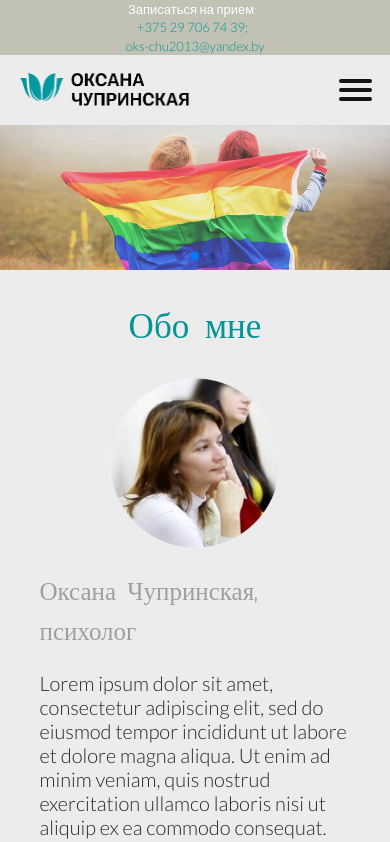
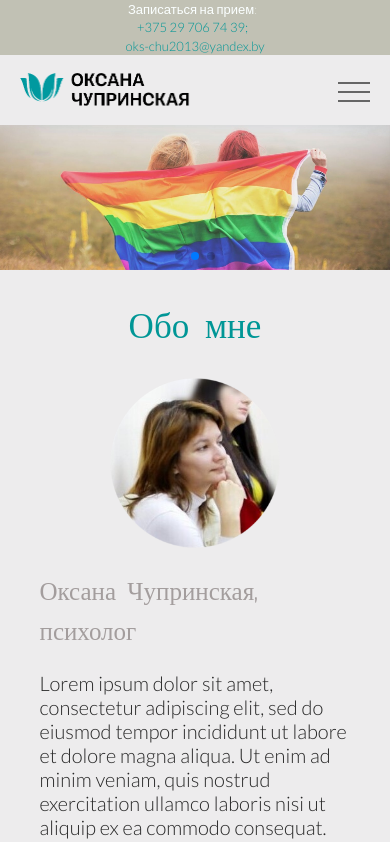
Before and after one commit to eric-bel/oxanapsy, a React (Create React App) app: page / in a window 390 px wide. Shown: the top 842 px of the page. Built offline with nearby package versions, Linux system fonts and the light colour scheme.

Commit message:
burgerMenu done

```diff
--- a/src/components/Header/HeaderNav/BurgerMenu/BurgerMenu.jsx
+++ b/src/components/Header/HeaderNav/BurgerMenu/BurgerMenu.jsx
@@ -1,21 +1,113 @@
 import s from "./BurgerMenu.module.css";
+import { NavLink } from "react-router-dom";
+import { useState } from "react";
 
 const BurgerMenu = () => {
+  const [isNavOpen, setIsNavOpen] = useState(false);
   return (
-    <section className={s.top_nav}>
-      <input id={s.menu_toggle} type="checkbox" />
-      <label className={s.menu_button_container} htmlFor={s.menu_toggle}>
-        <div className={s.menu_button}></div>
-      </label>
-      <ul className={s.menu}>
-        <li>One</li>
-        <li>Two</li>
-        <li>Three</li>
-        <li>Four</li>
-        <li>Five</li>
-      </ul>
-    </section>
+    <div className={s.burger_menu}>
+      <nav>
+        <section className={s.section}>
+          <div
+            className={s.burger_menu_icon}
+            onClick={() => setIsNavOpen((prev) => !prev)}
+          >
+            <span className={s.span}></span>
+            <span className={s.span}></span>
+            <span className={s.span}></span>
+          </div>
+
+          <div className={isNavOpen ? "showMenuNav" : "hideMenuNav"}>
+            <div
+              className={s.svg_container}
+              onClick={() => setIsNavOpen(false)}
+            >
+              <svg
+                className={s.svg}
+                viewBox="0 0 24 24"
+                fill="none"
+                stroke="currentColor"
+                strokeWidth="3"
+                strokeLinecap="round"
+                strokeLinejoin="round"
+              >
+                <line x1="18" y1="6" x2="6" y2="18" />
+                <line x1="6" y1="6" x2="18" y2="18" />
+              </svg>
+            </div>
+            <ul className={s.ul}>
+              <NavLink
+                className={s.nav_link}
+                onClick={() => setIsNavOpen(false)}
+                style={({ isActive }) => {
+                  return {
+                    display: "block",
+                    color: isActive ? "#00b5b5" : "",
+                  };
+                }}
+                to="/"
+              >
+                Главная
+              </NavLink>
+              <NavLink
+                className={s.nav_link}
+                onClick={() => setIsNavOpen(false)}
+                style={({ isActive }) => {
+                  return {
+                    color: isActive ? "#00b5b5" : "",
+                  };
+                }}
+                to="/about"
+              >
+                Обо мне
+              </NavLink>
+              <NavLink
+                className={s.nav_link}
+                onClick={() => setIsNavOpen(false)}
+                to="/services"
+              >
+                Услуги
+              </NavLink>
+              <NavLink
+                className={s.nav_link}
+                onClick={() => setIsNavOpen(false)}
+                to="/promotions"
+              >
+                Статьи
+              </NavLink>
+              {/* <ScrollNavLink
+                  to="contact"
+                  spy={true}
+                  smooth={true}
+                  className="border-b border-gray-400 uppercase hover:text-[#16a34a]"
+                  onClick={() => setIsNavOpen(false)}
+                >
+                  Контакты
+                </ScrollNavLink> */}
+            </ul>
+          </div>
+        </section>
+      </nav>
+      <style>{`
+      .hideMenuNav {
+        display: none;
+      }
+      .showMenuNav {
+        display: block;
+        position: absolute;
+        width: 100%;
+        height: 60vh;
+        top: 0;
+        left: 0;
+        background: #edeced;
+        z-index: 10;
+        display: flex;
+        flex-direction: column;
+        justify-content: center;
+        align-items: center;
+      }
+    `}</style>
+    </div>
   );
 };
-
 export default BurgerMenu;
--- a/src/components/Header/HeaderNav/BurgerMenu/BurgerMenu.module.css
+++ b/src/components/Header/HeaderNav/BurgerMenu/BurgerMenu.module.css
@@ -1,116 +1,74 @@
-.top_nav {
-  display: none;
-  flex-direction: row;
-  align-items: center;
-  justify-content: space-between;
-  background-color: inherit;
-  color: #141212;
-  height: auto;
-}
-
-.menu {
-  display: flex;
-  flex-direction: row;
-  list-style-type: none;
-  margin: 0;
-  padding: 0;
-}
-
-.menu > li {
-  margin: 0 1rem;
-  overflow: hidden;
-}
-
-.menu_button_container {
-  display: none;
-  height: 100%;
-  width: 30px;
-  cursor: pointer;
-  flex-direction: column;
-  justify-content: center;
-  align-items: center;
-}
-
-#menu_toggle {
+.burger_menu {
   display: none;
 }
 
-.menu_button,
-.menu_button::before,
-.menu_button::after {
-  display: block;
-  background-color: #141212;
-  position: absolute;
-  height: 4px;
-  width: 33px;
-  transition: transform 400ms cubic-bezier(0.23, 1, 0.32, 1);
-  border-radius: 2px;
+.section {
+  display: flex;
 }
 
-.menu_button::before {
-  content: "";
-  margin-top: -9px;
+.burger_menu_icon {
+  margin-top: 0.3rem;
+  display: flex;
+  flex-direction: column;
+  justify-content: space-between;
+  height: 20px;
+}
+.burger_menu_icon:hover {
+  cursor: pointer;
 }
 
-.menu_button::after {
-  content: "";
-  margin-top: 9px;
+.span {
+  display: block;
+  height: 2px;
+  width: 2rem;
+  background-color: #666666;
 }
 
-#menu_toggle:checked + .menu_button_container .menu_button::before {
-  margin-top: 0px;
-  transform: rotate(405deg);
+.svg_container {
+  position: absolute;
+  top: 0;
+  right: 0;
+  padding: 1.75rem;
 }
 
-#menu_toggle:checked + .menu_button_container .menu_button {
-  background: rgba(255, 255, 255, 0);
+.svg {
+  height: 1.75rem;
+  width: 1.75rem;
+  color: rgb(75 85 99);
 }
 
-#menu_toggle:checked + .menu_button_container .menu_button::after {
-  margin-top: 0px;
-  transform: rotate(-405deg);
+.svg:hover {
+  cursor: pointer;
+}
+
+/* min-h-[250px] text-[#091D3E] */
+
+.ul {
+  display: flex;
+  flex-direction: column;
+  align-items: center;
+  justify-content: space-evenly;
+  height: 40%;
+  font-family: var(--main--title--font);
+  color: var(--main--grey--text--color);
+}
+
+.nav_link {
+  color: var(--main--grey--text--color);
+}
+
+.nav_link:hover {
+  color: #00b5b5;
+  text-decoration: none;
+  border-bottom: 1px solid #009696;
+  padding-bottom: 3px;
 }
 
 @media (max-width: 890px) {
-  .top_nav {
+  .burger_menu {
     display: flex;
-  }
-  .menu_button_container {
-    display: flex;
-  }
-  .menu {
-    position: absolute;
-    top: 66px;
-    margin-top: 50px;
-    left: 0;
-    flex-direction: column;
+    align-items: center;
     width: 100%;
-    justify-content: center;
-    align-items: center;
-  }
-  #menu_toggle ~ .menu li {
-    height: 0;
-    margin: 0;
-    padding: 0;
-    border: 0;
-    transition: height 400ms cubic-bezier(0.23, 1, 0.32, 1);
-  }
-  #menu_toggle:checked ~ .menu li {
-    border: 1px solid #333;
-    height: 2.5em;
-    padding: 0.5em;
-    transition: height 400ms cubic-bezier(0.23, 1, 0.32, 1);
-  }
-  .menu > li {
-    display: flex;
-    justify-content: center;
-    margin: 0;
-    padding: 0.5em 0;
-    width: 100%;
-    color: white;
-    background-color: #222;
-  }
-  .menu > li:not(:last-child) {
-    border-bottom: 1px solid #444;
+    justify-content: flex-end;
   }
 }
--- a/src/components/Header/HeaderNav/HeaderNav.module.css
+++ b/src/components/Header/HeaderNav/HeaderNav.module.css
@@ -31,14 +31,14 @@
 }
 .ul > li:hover {
   cursor: pointer;
-  color: #009696;
+  color: #00b5b5;
   text-decoration: none;
   border-bottom: 1px solid #009696;
   padding-bottom: 3px;
 }
 
 .navlink:hover {
-  color: #009696;
+  color: #00b5b5;
   text-decoration: none;
   border-bottom: 1px solid #009696;
   padding-bottom: 3px;
```
